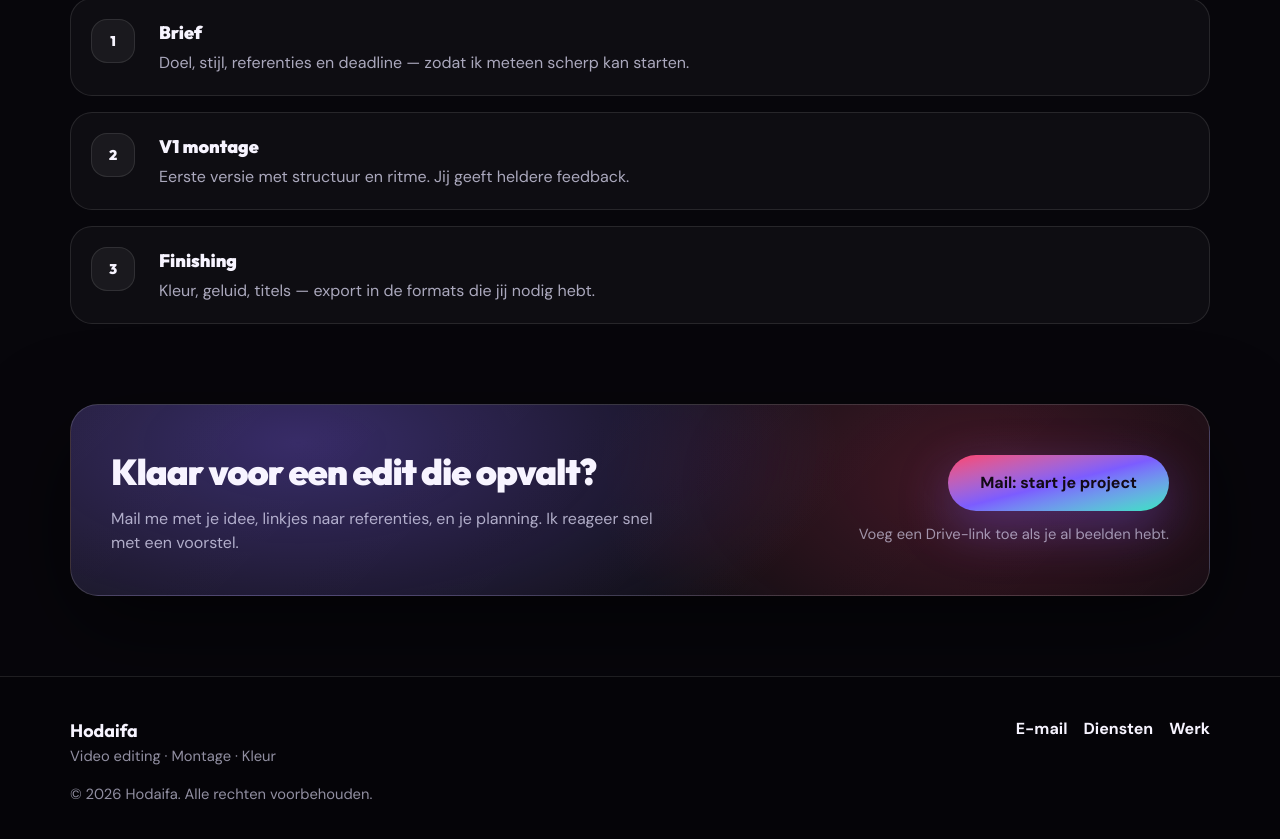
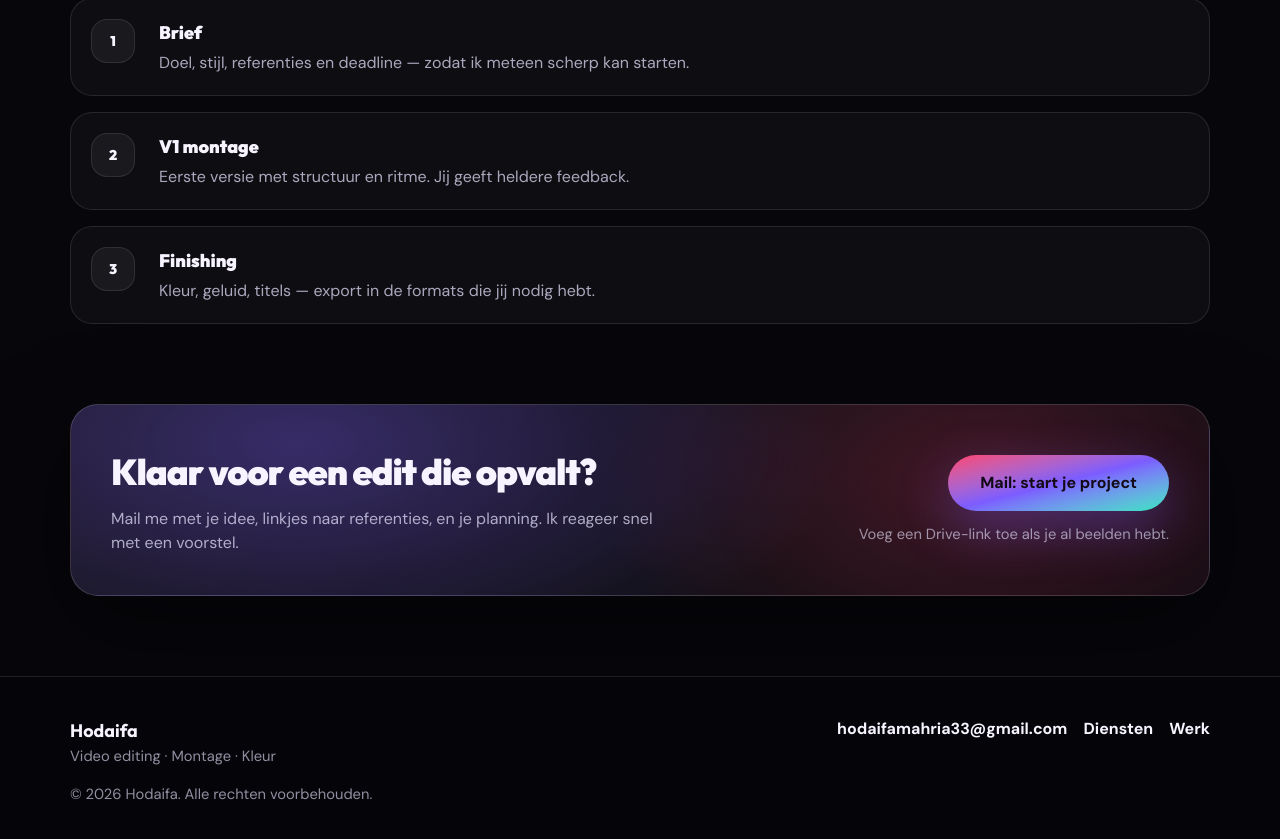
Before and after one commit to hodaifamahria33-ui/hodaifa-ben-yamaan, a Next.js app: page / in a window 1280 px wide. Shown: the part 3472-4311 px from the top of the page. Built offline with nearby package versions, Linux system fonts and the light colour scheme.

Commit message:
Contact: e-mail centraal in lib/site.ts

```diff
--- a/components/cta-footer.tsx
+++ b/components/cta-footer.tsx
@@ -1,3 +1,5 @@
+import { CONTACT_EMAIL, mailtoSubject } from "@/lib/site";
+
 export function CtaSection() {
   return (
     <section id="contact" className="relative z-10 px-5 pb-20 pt-4">
@@ -13,7 +15,7 @@ export function CtaSection() {
           </div>
           <div className="shrink-0 text-left md:text-right">
             <a
-              href="mailto:hodaifamahria33@gmail.com?subject=Video%20editing%20—%20nieuw%20project"
+              href={mailtoSubject("Video editing — nieuw project")}
               className="inline-flex items-center justify-center rounded-full bg-gradient-to-br from-[#ff3d6b] via-[#7c5cff] to-[#2ee6c0] px-8 py-4 text-base font-extrabold text-[#120a16] shadow-[0_18px_50px_rgba(124,92,255,0.35)]"
             >
               Mail: start je project
@@ -37,8 +39,8 @@ export function SiteFooter() {
           <p className="text-[0.92rem] text-[rgba(231,228,255,0.62)]">Video editing · Montage · Kleur</p>
         </div>
         <div className="flex flex-wrap gap-4 font-extrabold md:justify-end">
-          <a href="mailto:hodaifamahria33@gmail.com" className="hover:text-[#2ee6c0]">
-            E-mail
+          <a href={`mailto:${CONTACT_EMAIL}`} className="hover:text-[#2ee6c0]" title={CONTACT_EMAIL}>
+            {CONTACT_EMAIL}
           </a>
           <a href="#diensten" className="hover:text-[#2ee6c0]">
             Diensten
--- /dev/null
+++ b/lib/site.ts
@@ -0,0 +1,7 @@
+/** Wijzig hier je contact-e-mail — overal op de site wordt dit gebruikt. */
+export const CONTACT_EMAIL = "hodaifamahria33@gmail.com";
+
+export function mailtoSubject(subject: string) {
+  const q = encodeURIComponent(subject);
+  return `mailto:${CONTACT_EMAIL}?subject=${q}`;
+}
```
